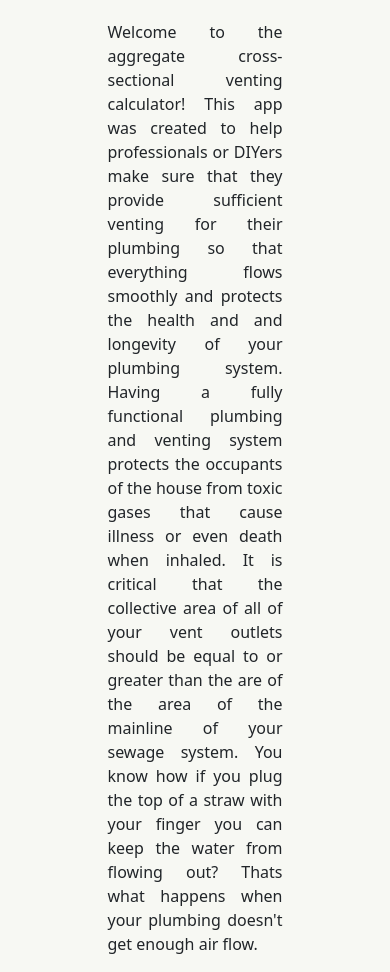
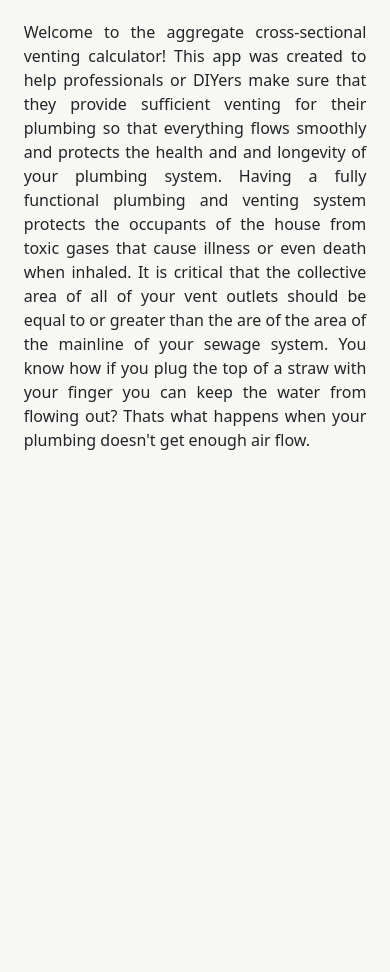
Before and after one commit to hunterallencodes/agg_calc, a Django app: page /about/ in a window 390 px wide. Shown: the part 139-1111 px from the top of the page. After the commit the page ends 589 px from the top, so only its background shows below. Run offline with Django 3.2, Linux system fonts and the light colour scheme.

Commit message:
Added mobile/desktop options to about

```diff
--- a/static/main.css
+++ b/static/main.css
@@ -10,8 +10,18 @@ nav {
   text-align: center;
 }
 
-.about {
+.about-mobile {
   padding-top: 20px;
+  padding-right: 10px;
+  padding-bottom: none;
+  padding-left: 10px;
+  align-content: center;
+  margin: auto;
+  width: 93%;
+  text-align: justify;
+}
+.about-desktop {
+  padding-top: 50px;
   padding-right: 10px;
   padding-bottom: none;
   padding-left: 10px;
@@ -19,7 +29,6 @@ nav {
   margin: auto;
   width: 63%;
   text-align: justify;
-  width: 50%;
 }
 
 .nav-col {
--- a/templates/about.html
+++ b/templates/about.html
@@ -1,6 +1,7 @@
 {% extends 'base.html' %}
 {% block content %}
-  <section class="about">
+  <div class="d-none-md">
+		<section class="about-mobile">
 			<p>Welcome to the aggregate cross-sectional venting calculator!
 				This app was created to help professionals or DIYers make
 				sure that they provide sufficient venting for their plumbing
@@ -16,4 +17,23 @@
 				enough air flow.
 			</p>
 		</section>
+	</div>
+	<div class="d-none d-md-block">
+		<section class="about-desktop">
+			<p>Welcome to the aggregate cross-sectional venting calculator!
+				This app was created to help professionals or DIYers make
+				sure that they provide sufficient venting for their plumbing
+				so that everything flows smoothly and protects the health and
+				and longevity of your plumbing system. Having a fully functional
+				plumbing and venting system protects the occupants of the house
+				from toxic gases that cause illness or even death when inhaled.
+				It is critical that the collective area of all of your vent
+				outlets should be equal to or greater than the are of the area
+				of the mainline of your sewage system. You know how if you plug
+				the top of a straw with your finger you can keep the water from
+				flowing out? Thats what happens when your plumbing doesn't get
+				enough air flow.
+			</p>
+		</section>
+	</div>
 {% endblock %}
```
Also changed, not shown: templates/instructions.html (+18 -4 lines). Lines whose indentation alone changed are shown as unchanged.
